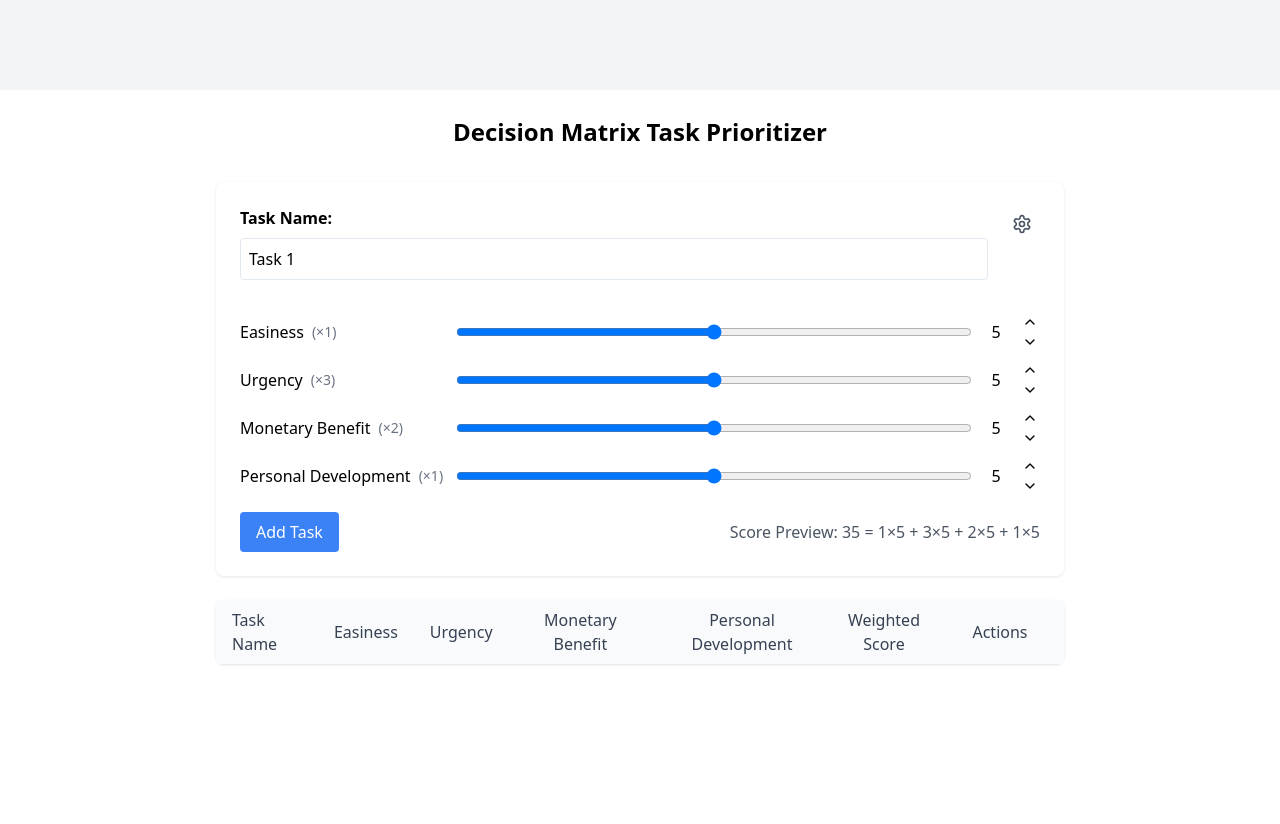
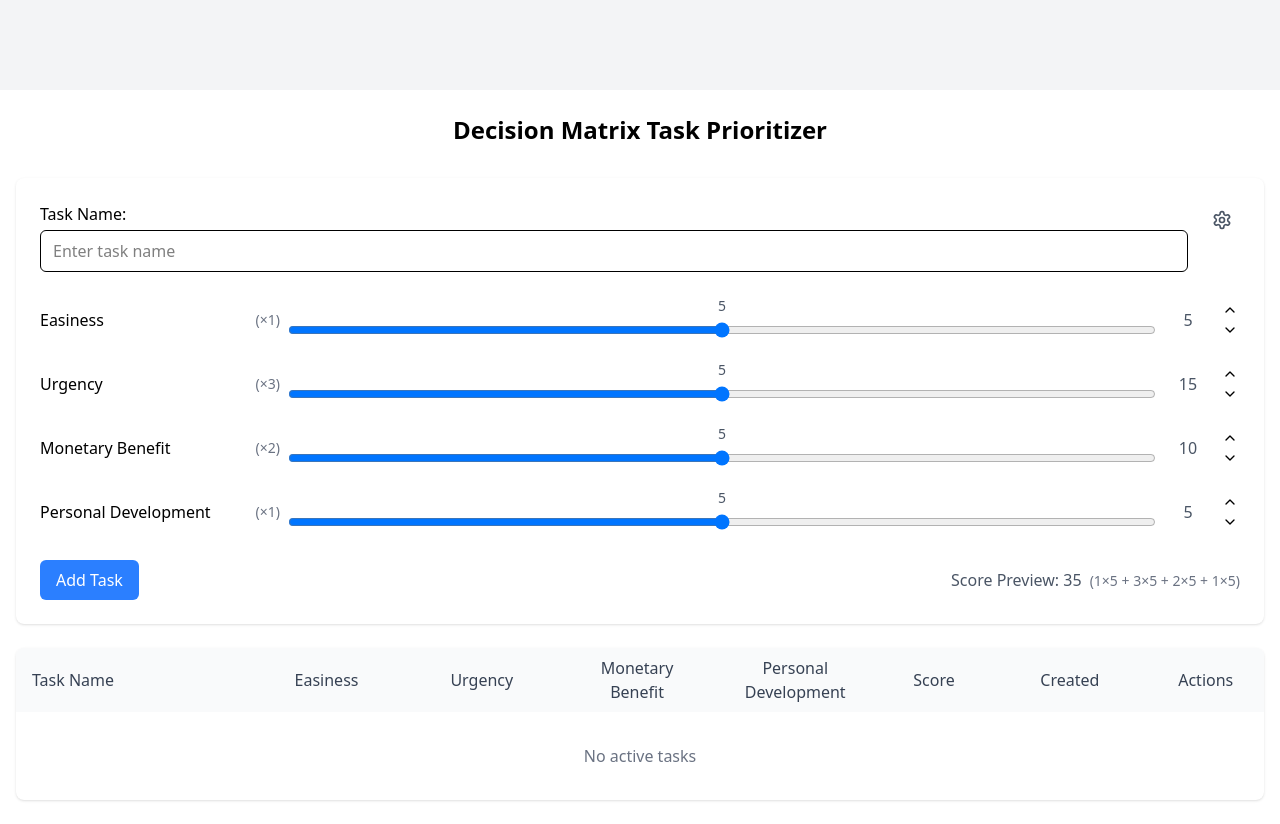
Before and after one commit to mattmotoki/decision-matrix, a React (Vite) app: page / in a window 1280 px wide. Before the commit the page ends 800 px from the top, so only its background shows below. Built offline with nearby package versions, Linux system fonts and the light colour scheme.

Commit message:
Add features and improve UX
Create archive table, add more properties and actions

```diff
--- a/src/App.jsx
+++ b/src/App.jsx
@@ -2,6 +2,7 @@ import React, { useState, useEffect } from 'react';
 import { TaskInputForm } from './components/TaskInputForm';
 import { SettingsModal } from './components/SettingsModal';
 import { TaskTable } from './components/TaskTable';
+import { TaskArchive } from './components/TaskArchive';
 import './App.css';
 
 const initialDimensions = [
@@ -14,6 +15,7 @@ const initialDimensions = [
 export function App() {
   const [dimensions, setDimensions] = useState(initialDimensions);
   const [tasks, setTasks] = useState([]);
+  const [completedTasks, setCompletedTasks] = useState([]);
   const [formValues, setFormValues] = useState(
     Object.fromEntries(dimensions.map(dim => [dim.name, 5]))
   );
@@ -21,13 +23,6 @@ export function App() {
   const [isSettingsOpen, setIsSettingsOpen] = useState(false);
   const [editingTaskId, setEditingTaskId] = useState(null);
 
-  useEffect(() => {
-    if (taskName === '' && !editingTaskId) {
-      setTaskName(`Task ${tasks.length + 1}`);
-    }
-  }, [tasks.length, taskName, editingTaskId]);
-
-  // Update formValues when dimensions change
   useEffect(() => {
     setFormValues(prev => {
       const newValues = { ...prev };
@@ -65,28 +60,20 @@ export function App() {
     return [...tasksToSort].sort((a, b) => calculateImportance(b) - calculateImportance(a));
   };
 
-  const isTaskNameDuplicate = (name, excludeId = null) => {
-    return tasks.some(task =>
-      task.name.toLowerCase() === name.toLowerCase() && task.id !== excludeId
-    );
-  };
-
   const handleAddOrUpdateTask = () => {
-    if (taskName.trim() === '') {
-      alert('Please enter a task name.');
-      return;
-    }
-
-    if (isTaskNameDuplicate(taskName, editingTaskId)) {
-      alert('A task with this name already exists.');
-      return;
-    }
+    const finalTaskName = taskName.trim() || 'unnamed';
 
     if (editingTaskId) {
+      const originalTask = tasks.find(task => task.id === editingTaskId);
       setTasks(prev => sortTasks(
         prev.map(task =>
           task.id === editingTaskId
-            ? { ...task, name: taskName, ...formValues }
+            ? {
+              ...task,
+              name: finalTaskName,
+              ...formValues,
+              createdAt: originalTask.createdAt
+            }
             : task
         )
       ));
@@ -94,7 +81,8 @@ export function App() {
     } else {
       const newTask = {
         id: Date.now(),
-        name: taskName,
+        name: finalTaskName,
+        createdAt: new Date().toISOString(),
         ...formValues
       };
       setTasks(prev => sortTasks([...prev, newTask]));
@@ -102,14 +90,6 @@ export function App() {
 
     setTaskName('');
     setFormValues(Object.fromEntries(dimensions.map(dim => [dim.name, 5])));
-  };
-
-  const handleDeleteTask = (index) => {
-    setTasks(prev => {
-      const newTasks = [...prev];
-      newTasks.splice(index, 1);
-      return newTasks;
-    });
   };
 
   const handleEditTask = (task) => {
@@ -122,11 +102,35 @@ export function App() {
     );
   };
 
-  const handleSliderChange = (dimension, value) => {
-    setFormValues(prev => ({
-      ...prev,
-      [dimension]: value
-    }));
+  const handleCompleteTask = (task) => {
+    setTasks(prev => prev.filter(t => t.id !== task.id));
+    const completedTask = {
+      ...task,
+      completedAt: new Date().toISOString()
+    };
+    setCompletedTasks(prev => [completedTask, ...prev]);
+  };
+
+  const handleDeleteTask = (index) => {
+    setTasks(prev => {
+      const newTasks = [...prev];
+      newTasks.splice(index, 1);
+      return newTasks;
+    });
+  };
+
+  const handleDeleteCompletedTask = (index) => {
+    setCompletedTasks(prev => {
+      const newTasks = [...prev];
+      newTasks.splice(index, 1);
+      return newTasks;
+    });
+  };
+
+  const handleRestoreTask = (task) => {
+    const { completedAt, ...restoredTask } = task;
+    setTasks(prev => sortTasks([...prev, restoredTask]));
+    setCompletedTasks(prev => prev.filter(t => t.id !== task.id));
   };
 
   const previewScore = calculateImportance(formValues);
@@ -135,8 +139,8 @@ export function App() {
     .join(' + ');
 
   return (
-      <div className="task-prioritizer">
-        <h1 className="page-title">
+    <div className="max-w-7xl mx-auto px-4 py-6">
+      <h1 className="text-2xl font-bold text-center mb-8">
         Decision Matrix Task Prioritizer
       </h1>
 
@@ -158,6 +162,16 @@ export function App() {
         dimensions={dimensions}
         onDeleteTask={handleDeleteTask}
         onEditTask={handleEditTask}
+        onCompleteTask={handleCompleteTask}
+        calculateImportance={calculateImportance}
+        editingTaskId={editingTaskId}
+      />
+
+      <TaskArchive
+        tasks={completedTasks}
+        dimensions={dimensions}
+        onDeleteTask={handleDeleteCompletedTask}
+        onRestoreTask={handleRestoreTask}
         calculateImportance={calculateImportance}
       />
 
@@ -169,5 +183,4 @@ export function App() {
       />
     </div>
   );
-
 }
--- /dev/null
+++ b/src/components/ConfirmationModal.jsx
@@ -0,0 +1,49 @@
+import React from 'react';
+import { X } from 'lucide-react';
+
+export function ConfirmationModal({
+  isOpen,
+  onClose,
+  onConfirm,
+  title = 'Confirm Action',
+  message = 'Are you sure you want to proceed?'
+}) {
+  if (!isOpen) return null;
+
+  return (
+    <div className="fixed inset-0 z-50 flex items-center justify-center">
+      <div className="absolute inset-0 bg-black/50" onClick={onClose} />
+      <div className="relative bg-white rounded-lg w-full max-w-md mx-4 p-6">
+        <div className="flex items-center justify-between mb-4">
+          <h3 className="text-lg font-semibold">{title}</h3>
+          <button
+            onClick={onClose}
+            className="p-1 hover:bg-gray-100 rounded-full"
+          >
+            <X size={20} />
+          </button>
+        </div>
+
+        <p className="text-gray-600 mb-6">{message}</p>
+
+        <div className="flex justify-end gap-3">
+          <button
+            onClick={onClose}
+            className="px-4 py-2 text-gray-600 hover:bg-gray-100 rounded-md"
+          >
+            Cancel
+          </button>
+          <button
+            onClick={() => {
+              onConfirm();
+              onClose();
+            }}
+            className="px-4 py-2 bg-red-600 text-white hover:bg-red-700 rounded-md"
+          >
+            Delete
+          </button>
+        </div>
+      </div>
+    </div>
+  );
+}
--- /dev/null
+++ b/src/components/ScoreDisplay.jsx
@@ -0,0 +1,37 @@
+import React from 'react';
+
+export function DimensionScore({ rawScore, weight }) {
+  const weightedScore = rawScore * weight;
+  return (
+    <div
+      className="inline-flex items-center"
+      title={`${rawScore}×${weight} = ${weightedScore}`}
+    >
+      <span className="font-sm">{weightedScore}</span>
+    </div>
+  );
+}
+
+export function ImportanceScore({ task, dimensions }) {
+  const calculations = dimensions.map(dim => ({
+    label: dim.label,
+    rawScore: task[dim.name],
+    weight: dim.weight,
+    weightedScore: task[dim.name] * dim.weight
+  }));
+
+  const totalScore = calculations.reduce((sum, calc) => sum + calc.weightedScore, 0);
+
+  const formulaString = calculations
+    .map(calc => `${calc.rawScore}×${calc.weight}`)
+    .join(' + ');
+
+  return (
+    <div
+      className="font-medium"
+      title={`Total Score = ${totalScore} (${formulaString})`}
+    >
+      {totalScore}
+    </div>
+  );
+}
--- a/src/components/SliderWithControls.jsx
+++ b/src/components/SliderWithControls.jsx
@@ -1,4 +1,4 @@
-import React, { useState, useEffect } from 'react';
+import React from 'react';
 import { ChevronUp, ChevronDown } from 'lucide-react';
 
 export function SliderWithControls({
@@ -10,61 +10,55 @@ export function SliderWithControls({
   min = 0,
   max = 10
 }) {
-  const [currentValue, setCurrentValue] = useState(value);
-
-  useEffect(() => {
-    setCurrentValue(value);
-  }, [value]);
-
-  const handleSliderChange = (e) => {
-    const newValue = parseInt(e.target.value);
-    setCurrentValue(newValue);
-    onChange(newValue);
-  };
-
-  const incrementValue = () => {
-    if (currentValue < max) {
-      const newValue = currentValue + 1;
-      setCurrentValue(newValue);
-      onChange(newValue);
-    }
-  };
-
-  const decrementValue = () => {
-    if (currentValue > min) {
-      const newValue = currentValue - 1;
-      setCurrentValue(newValue);
-      onChange(newValue);
-    }
-  };
+  const weightedScore = value * weight;
+  const percentage = ((value - min) / (max - min)) * 100;
 
   return (
-    <div className="flex items-center gap-2">
-      <label htmlFor={name} className="w-52 flex items-center gap-2">
-        <span>{label}</span>
-        <span className="text-sm text-gray-500">(×{weight})</span>
+    <div className="flex flex-col md:flex-row md:items-center gap-2">
+      <label htmlFor={name} className="w-full md:w-60 flex justify-between items-center">
+        <span className="font-medium">{label}</span>
+        <span className="text-sm text-gray-500 ml-2">(×{weight})</span>
       </label>
       <div className="flex-1 flex items-center gap-2">
+        <div className="flex-1 relative pt-6">
+          {/* Value label */}
+          <div
+            className="absolute top-0 text-sm text-gray-600 transform -translate-x-1/2 tabular-nums"
+            style={{ left: `${percentage}%` }}
+          >
+            {value}
+          </div>
+
+          {/* Slider input */}
           <input
             type="range"
             min={min}
             max={max}
-          value={currentValue}
-          onChange={handleSliderChange}
+            value={value}
+            onChange={(e) => onChange(parseInt(e.target.value))}
             id={name}
-          className="flex-1"
+            className="w-full"
           />
-        <span className="min-w-8 text-center">{currentValue}</span>
+        </div>
+
+        {/* Score display */}
+        <span className="w-12 text-center tabular-nums text-gray-600">
+          {weightedScore}
+        </span>
+
+        {/* Value controls */}
         <div className="flex flex-col">
           <button
-            onClick={incrementValue}
+            type="button"
+            onClick={() => value < max && onChange(value + 1)}
             className="p-0.5 hover:bg-gray-100 rounded"
             aria-label="Increase value"
           >
             <ChevronUp size={16} />
           </button>
           <button
-            onClick={decrementValue}
+            type="button"
+            onClick={() => value > min && onChange(value - 1)}
             className="p-0.5 hover:bg-gray-100 rounded"
             aria-label="Decrease value"
           >
@@ -75,3 +69,5 @@ export function SliderWithControls({
     </div>
   );
 }
+
+export default SliderWithControls;
--- /dev/null
+++ b/src/components/TaskArchive.jsx
@@ -0,0 +1,100 @@
+import React, { useState } from 'react';
+import { Trash2, RefreshCw } from 'lucide-react';
+import { ConfirmationModal } from './ConfirmationModal';
+import { DimensionScore, ImportanceScore } from './ScoreDisplay';
+
+export function TaskArchive({
+  tasks,
+  dimensions,
+  onDeleteTask,
+  onRestoreTask,
+  calculateImportance
+}) {
+  const [deleteTask, setDeleteTask] = useState(null);
+
+  if (tasks.length === 0) return null;
+
+  const handleConfirmDelete = () => {
+    if (deleteTask !== null) {
+      onDeleteTask(deleteTask);
+      setDeleteTask(null);
+    }
+  };
+
+  return (
+    <div className="mt-8">
+      <h2 className="text-xl font-semibold mb-4">Completed Tasks</h2>
+      <div className="w-full overflow-x-auto rounded-lg shadow bg-white">
+        <table className="w-full min-w-[768px]">
+          <thead className="bg-gray-50">
+            <tr>
+              <th className="px-4 py-2 text-left font-medium text-gray-700 w-48">Task Name</th>
+              {dimensions.map(dim => (
+                <th key={dim.name} className="px-4 py-2 text-center font-medium text-gray-700 w-32">
+                  {dim.label}
+                </th>
+              ))}
+              <th className="px-4 py-2 text-center font-medium text-gray-700 w-24">Score</th>
+              <th className="px-4 py-2 text-center font-medium text-gray-700 w-32">Created</th>
+              <th className="px-4 py-2 text-center font-medium text-gray-700 w-32">Completed</th>
+              <th className="px-4 py-2 text-center font-medium text-gray-700 w-24">Actions</th>
+            </tr>
+          </thead>
+          <tbody className="text-gray-600 divide-y divide-gray-200">
+            {tasks.map((task, index) => (
+              <tr key={task.id} className="hover:bg-gray-50">
+                <td className="px-4 py-2 truncate">{task.name}</td>
+                {dimensions.map(dim => (
+                  <td key={dim.name} className="px-4 py-2 text-center">
+                    <DimensionScore
+                      rawScore={task[dim.name]}
+                      weight={dim.weight}
+                    />
+                  </td>
+                ))}
+                <td className="px-4 py-2 text-center">
+                  <ImportanceScore
+                    task={task}
+                    dimensions={dimensions}
+                  />
+                </td>
+                <td className="px-4 py-2 text-center text-sm" title={new Date(task.createdAt).toLocaleString()}>
+                  {new Date(task.createdAt).toLocaleDateString()}
+                </td>
+                <td className="px-4 py-2 text-center text-sm" title={new Date(task.completedAt).toLocaleString()}>
+                  {new Date(task.completedAt).toLocaleDateString()}
+                </td>
+                <td className="px-4 py-2">
+                  <div className="flex justify-center gap-2">
+                    <button
+                      onClick={() => onRestoreTask(task)}
+                      className="p-1 text-blue-600 hover:bg-blue-50 rounded transition-colors"
+                      title="Restore Task"
+                    >
+                      <RefreshCw size={18} />
+                    </button>
+                    <button
+                      onClick={() => setDeleteTask(index)}
+                      className="p-1 text-red-600 hover:bg-red-50 rounded transition-colors"
+                      title="Delete"
+                    >
+                      <Trash2 size={18} />
+                    </button>
+                  </div>
+                </td>
+              </tr>
+            ))}
+          </tbody>
+        </table>
+      </div>
+
+      <ConfirmationModal
+        isOpen={deleteTask !== null}
+        onClose={() => setDeleteTask(null)}
+        onConfirm={handleConfirmDelete}
+        title="Delete Task"
+        message="Are you sure you want to delete this task? This action cannot be undone."
+      />
+    </div>
+  );
+}
--- a/src/components/TaskInputForm.jsx
+++ b/src/components/TaskInputForm.jsx
@@ -14,18 +14,16 @@ export function TaskInputForm({
   previewScore,
   formulaString
 }) {
-  const handleSliderChange = (dimension, value) => {
-    onFormValueChange({
-      ...formValues,
-      [dimension]: value
-    });
+  const handleSubmit = (e) => {
+    e.preventDefault();
+    onSubmit();
   };
 
   return (
-    <div className="input-card">
-      <div className="flex justify-between items-start mb-4">
-        <div className="input-group flex-1">
-          <label htmlFor="taskName" className="input-label">
+    <form onSubmit={handleSubmit} className="bg-white rounded-lg shadow p-4 md:p-6 mb-6">
+      <div className="flex flex-col md:flex-row md:items-start gap-4 mb-6">
+        <div className="flex-1">
+          <label htmlFor="taskName" className="block font-medium mb-1">
             Task Name:
           </label>
           <input
@@ -33,20 +31,21 @@ export function TaskInputForm({
             id="taskName"
             value={taskName}
             onChange={(e) => onTaskNameChange(e.target.value)}
-            className="text-input"
+            className="w-full px-3 py-2 border rounded-md"
             placeholder="Enter task name"
           />
         </div>
         <button
+          type="button"
           onClick={onSettingsOpen}
-          className="ml-4 p-2 text-gray-600 hover:text-gray-900 hover:bg-gray-100 rounded-full"
+          className="p-2 text-gray-600 hover:text-gray-900 hover:bg-gray-100 rounded-full self-start"
           title="Settings"
         >
           <Settings size={20} />
         </button>
       </div>
 
-      <div className="grid gap-2 mb-4">
+      <div className="space-y-4 mb-6">
         {dimensions.map(dim => (
           <SliderWithControls
             key={dim.name}
@@ -54,22 +53,23 @@ export function TaskInputForm({
             label={dim.label}
             weight={dim.weight}
             value={formValues[dim.name]}
-            onChange={(value) => handleSliderChange(dim.name, value)}
+            onChange={(value) => onFormValueChange({ ...formValues, [dim.name]: value })}
           />
         ))}
       </div>
 
-      <div className="button-row">
+      <div className="flex flex-col md:flex-row md:items-center md:justify-between gap-4">
         <button
-          onClick={onSubmit}
-          className="add-button"
+          type="submit"
+          className="w-full md:w-auto px-4 py-2 bg-blue-500 text-white rounded-md hover:bg-blue-600 transition-colors"
         >
           {editingTaskId ? 'Update Task' : 'Add Task'}
         </button>
-        <div className="preview-score">
-          Score Preview: <span className="preview-score-value">{previewScore}</span> = {formulaString}
+        <div className="text-gray-600 text-center md:text-left">
+          Score Preview: <span className="font-medium">{previewScore}</span>
+          <span className="text-sm text-gray-500 ml-2">({formulaString})</span>
         </div>
       </div>
-    </div>
+    </form>
   );
 }
--- a/src/components/TaskTable.jsx
+++ b/src/components/TaskTable.jsx
@@ -1,58 +1,88 @@
-import React from 'react';
-import { Edit, Trash2 } from 'lucide-react';
+import React, { useState } from 'react';
+import { Edit, Trash2, CheckCircle } from 'lucide-react';
+import { ConfirmationModal } from './ConfirmationModal';
+import { DimensionScore, ImportanceScore } from './ScoreDisplay';
 
 export function TaskTable({
   tasks,
   dimensions,
   onDeleteTask,
   onEditTask,
-  calculateImportance
+  onCompleteTask,
+  calculateImportance,
+  editingTaskId
 }) {
+  const [deleteTaskIndex, setDeleteTaskIndex] = useState(null);
+
+  // Filter out the task that's currently being edited
+  const visibleTasks = tasks.filter(task => task.id !== editingTaskId);
+
+  const handleConfirmDelete = () => {
+    if (deleteTaskIndex !== null) {
+      onDeleteTask(deleteTaskIndex);
+      setDeleteTaskIndex(null);
+    }
+  };
+
   return (
-    <div className="w-full bg-white rounded-lg shadow">
-      <table className="w-full">
+    <div className="w-full overflow-x-auto rounded-lg shadow bg-white">
+      <table className="w-full min-w-[768px]">
         <thead className="bg-gray-50">
           <tr>
-            <th className="px-4 py-2 text-left font-medium text-gray-700">Task Name</th>
+            <th className="px-4 py-2 text-left font-medium text-gray-700 w-48">Task Name</th>
             {dimensions.map(dim => (
-              <th key={dim.name} className="px-4 py-2 text-center font-medium text-gray-700">
+              <th key={dim.name} className="px-4 py-2 text-center font-medium text-gray-700 w-32">
                 {dim.label}
               </th>
             ))}
-            <th className="px-4 py-2 text-center font-medium text-gray-700 w-24">Weighted Score</th>
-            <th className="px-4 py-2 text-center font-medium text-gray-700 w-32">Actions</th>
+            <th className="px-4 py-2 text-center font-medium text-gray-700 w-24">Score</th>
+            <th className="px-4 py-2 text-center font-medium text-gray-700 w-32">Created</th>
+            <th className="px-4 py-2 text-center font-medium text-gray-700 w-24">Actions</th>
           </tr>
         </thead>
-        <tbody>
-          {tasks.map((task, index) => (
-            <tr
-              key={task.id}
-              className="border-t border-gray-200 hover:bg-gray-50"
-            >
-              <td className="px-4 py-2">{task.name}</td>
-              {dimensions.map(dim => {
-                const weightedScore = task[dim.name] * dim.weight;
-                return (
-                  <td key={dim.name} className="px-4 py-2 text-center">
-                    {task[dim.name]} <span className="text-gray-500">({weightedScore})</span>
-                  </td>
-                );
-              })}
-              <td className="px-4 py-2 text-center font-medium">
-                {calculateImportance(task)}
+        <tbody className="text-gray-600 divide-y divide-gray-200">
+          {visibleTasks.map((task, index) => (
+            <tr key={task.id} className="hover:bg-gray-50">
+              <td className="px-4 py-2 truncate">{task.name}</td>
+              {dimensions.map(dim => (
+                <td key={dim.name} className="px-4 py-2 text-center">
+                  <DimensionScore
+                    rawScore={task[dim.name]}
+                    weight={dim.weight}
+                  />
+                </td>
+              ))}
+              <td className="px-4 py-2 text-center">
+                <ImportanceScore
+                  task={task}
+                  dimensions={dimensions}
+                />
               </td>
-              <td className="px-4 py-2 text-center">
+              <td
+                className="px-4 py-2 text-center text-sm"
+                title={new Date(task.createdAt).toLocaleString()}
+              >
+                {new Date(task.createdAt).toLocaleDateString()}
+              </td>
+              <td className="px-4 py-2">
                 <div className="flex justify-center gap-2">
                   <button
+                    onClick={() => onCompleteTask(task)}
+                    className="p-1 text-green-600 hover:bg-green-50 rounded transition-colors"
+                    title="Complete Task"
+                  >
+                    <CheckCircle size={18} />
+                  </button>
+                  <button
                     onClick={() => onEditTask(task)}
-                    className="p-1 text-blue-600 hover:bg-blue-50 rounded"
+                    className="p-1 text-blue-600 hover:bg-blue-50 rounded transition-colors"
                     title="Edit"
                   >
                     <Edit size={18} />
                   </button>
                   <button
-                    onClick={() => onDeleteTask(index)}
-                    className="p-1 text-red-600 hover:bg-red-50 rounded"
+                    onClick={() => setDeleteTaskIndex(index)}
+                    className="p-1 text-red-600 hover:bg-red-50 rounded transition-colors"
                     title="Delete"
                   >
                     <Trash2 size={18} />
@@ -61,8 +91,26 @@ export function TaskTable({
               </td>
             </tr>
           ))}
+          {visibleTasks.length === 0 && (
+            <tr>
+              <td
+                colSpan={dimensions.length + 4}
+                className="px-4 py-8 text-center text-gray-500"
+              >
+                {editingTaskId ? 'Editing task...' : 'No active tasks'}
+              </td>
+            </tr>
+          )}
         </tbody>
       </table>
+
+      <ConfirmationModal
+        isOpen={deleteTaskIndex !== null}
+        onClose={() => setDeleteTaskIndex(null)}
+        onConfirm={handleConfirmDelete}
+        title="Delete Task"
+        message="Are you sure you want to delete this task? This action cannot be undone."
+      />
     </div>
   );
 }
```
Also changed, not shown: 1 other file (tests, documents, lock files or other folders). Lines whose indentation alone changed are shown as unchanged.
